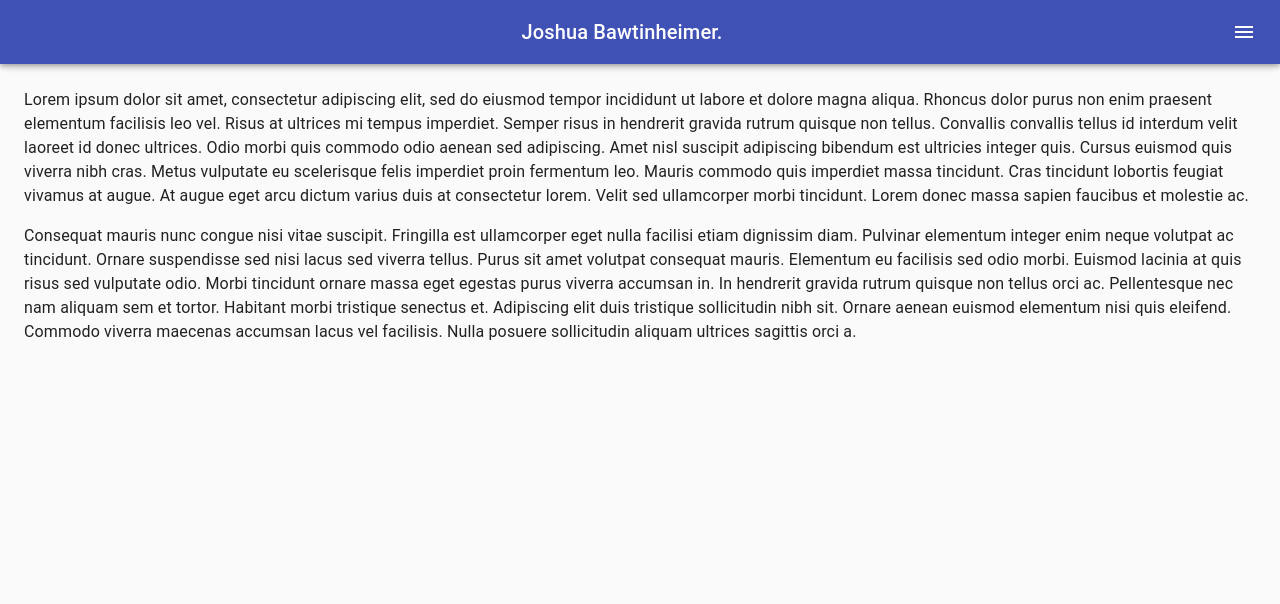
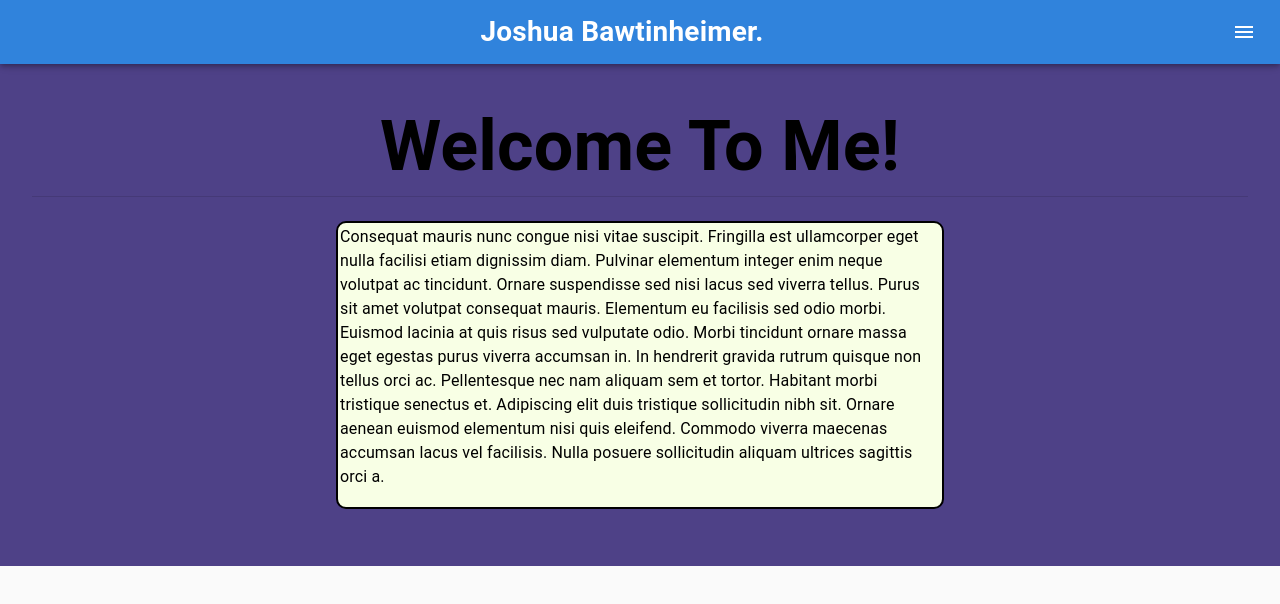
Before and after one commit to jbawt/Portfolio, a React (Create React App) app: page / in a window 1280 px wide. Shown: the top 604 px of the page. Built offline with nearby package versions, Linux system fonts and the light colour scheme.

Commit message:
creating header

```diff
--- /dev/null
+++ b/src/components/Header.js
@@ -0,0 +1,27 @@
+import React from 'react';
+import { makeStyles } from '@material-ui/core/styles';
+
+const useStyles = makeStyles(() => ({
+  title: {
+    width: '100%',
+    margin: 0,
+    textAlign: 'center',
+    fontWeight: 'bold',
+    fontSize: '2.5em',
+    color: 'black',
+    // background: '#7DDE92'
+  }
+}))
+
+function Header() {
+
+  const classes = useStyles();
+
+  return (
+    <div className={classes.title}>
+      <h1>Welcome To Me!</h1>
+    </div>
+  )
+}
+
+export default Header
--- /dev/null
+++ b/src/components/Intro.js
@@ -0,0 +1,64 @@
+import React from 'react';
+import { makeStyles } from '@material-ui/core/styles';
+import { Typography } from '@material-ui/core';
+
+const useStyles = makeStyles(() => ({
+  mainDiv: {
+    width: '100%',
+    display: 'flex',
+    justifyContent: 'space-evenly',
+    alignItems: 'center',
+  },
+  imgDiv: {
+    width: '40%',
+    border: '2px solid red',
+  },
+  textDiv: {
+    width: '50%',
+    padding: 2,
+    margin: '2%',
+    border: '2px solid black',
+    background: '#F8FFE5',
+    color: 'black',
+    borderRadius: 10,
+  },
+}))
+
+function Intro() {
+
+  const classes = useStyles();
+
+  return (
+    <div className={classes.mainDiv}>
+      {/* <div className={classes.imgDiv}>
+        <Typography paragraph>
+        Lorem ipsum dolor sit amet, consectetur adipiscing elit, sed do eiusmod tempor incididunt
+          ut labore et dolore magna aliqua. Rhoncus dolor purus non enim praesent elementum
+          facilisis leo vel. Risus at ultrices mi tempus imperdiet. Semper risus in hendrerit
+          gravida rutrum quisque non tellus. Convallis convallis tellus id interdum velit laoreet id
+          donec ultrices. Odio morbi quis commodo odio aenean sed adipiscing. Amet nisl suscipit
+          adipiscing bibendum est ultricies integer quis. Cursus euismod quis viverra nibh cras.
+          Metus vulputate eu scelerisque felis imperdiet proin fermentum leo. Mauris commodo quis
+          imperdiet massa tincidunt. Cras tincidunt lobortis feugiat vivamus at augue. At augue eget
+          arcu dictum varius duis at consectetur lorem. Velit sed ullamcorper morbi tincidunt. Lorem
+          donec massa sapien faucibus et molestie ac.
+        </Typography>
+      </div> */}
+      <div className={classes.textDiv}>
+        <Typography paragraph>
+        Consequat mauris nunc congue nisi vitae suscipit. Fringilla est ullamcorper eget nulla
+          facilisi etiam dignissim diam. Pulvinar elementum integer enim neque volutpat ac
+          tincidunt. Ornare suspendisse sed nisi lacus sed viverra tellus. Purus sit amet volutpat
+          consequat mauris. Elementum eu facilisis sed odio morbi. Euismod lacinia at quis risus sed
+          vulputate odio. Morbi tincidunt ornare massa eget egestas purus viverra accumsan in. In
+          hendrerit gravida rutrum quisque non tellus orci ac. Pellentesque nec nam aliquam sem et
+          tortor. Habitant morbi tristique senectus et. Adipiscing elit duis tristique sollicitudin
+          nibh sit. Ornare aenean euismod elementum nisi quis eleifend. Commodo viverra maecenas
+          accumsan lacus vel facilisis. Nulla posuere sollicitudin aliquam ultrices sagittis orci a.
+        </Typography>
+      </div>
+    </div>
+  )
+}
+
+export default Intro
--- a/src/components/NavBar.js
+++ b/src/components/NavBar.js
@@ -1,5 +1,7 @@
 import React from 'react';
 import clsx from 'clsx';
+import Intro from './Intro';
+import Header from './Header';
 import { makeStyles, useTheme } from '@material-ui/core/styles';
 import {
   Drawer,
@@ -24,13 +26,14 @@ const drawerWidth = 240;
 
 const useStyles = makeStyles((theme) => ({
   root: {
-    display: 'flex'
+    display: 'flex',
   },
   appBar: {
     transition: theme.transitions.create(['margin', 'width'], {
       easing: theme.transitions.easing.sharp,
       duration: theme.transitions.duration.leavingScreen,
     }),
+    background: '#3083DC'
   },
   appBarShift: {
     width: `calc(100% - ${drawerWidth}px)`,
@@ -44,7 +47,9 @@ const useStyles = makeStyles((theme) => ({
     display: 'flex',
     justifyContent: 'center',
     alignItems: 'center',
-    flexGrow: 1
+    flexGrow: 1,
+    fontWeight: 'bold',
+    fontSize: '2em'
   },
   hide: {
     display: 'none',
@@ -65,12 +70,14 @@ const useStyles = makeStyles((theme) => ({
   },
   content: {
     flexGrow: 1,
-    padding: theme.spacing(3),
+    padding: theme.spacing(4),
     transition: theme.transitions.create('margin', {
       easing: theme.transitions.easing.sharp,
       duration: theme.transitions.duration.leavingScreen,
     }),
     marginRight: -drawerWidth,
+    background: '#4E4187',
+    color: '#FFFFFF',
   },
   contentShift: {
     transition: theme.transitions.create('margin', {
@@ -124,29 +131,9 @@ function NavBar() {
         })}
       >
         <div className={classes.drawerHeader} />
-          <Typography paragraph>
-          Lorem ipsum dolor sit amet, consectetur adipiscing elit, sed do eiusmod tempor incididunt
-          ut labore et dolore magna aliqua. Rhoncus dolor purus non enim praesent elementum
-          facilisis leo vel. Risus at ultrices mi tempus imperdiet. Semper risus in hendrerit
-          gravida rutrum quisque non tellus. Convallis convallis tellus id interdum velit laoreet id
-          donec ultrices. Odio morbi quis commodo odio aenean sed adipiscing. Amet nisl suscipit
-          adipiscing bibendum est ultricies integer quis. Cursus euismod quis viverra nibh cras.
-          Metus vulputate eu scelerisque felis imperdiet proin fermentum leo. Mauris commodo quis
-          imperdiet massa tincidunt. Cras tincidunt lobortis feugiat vivamus at augue. At augue eget
-          arcu dictum varius duis at consectetur lorem. Velit sed ullamcorper morbi tincidunt. Lorem
-          donec massa sapien faucibus et molestie ac.
-          </Typography>
-          <Typography paragraph>
-          Consequat mauris nunc congue nisi vitae suscipit. Fringilla est ullamcorper eget nulla
-          facilisi etiam dignissim diam. Pulvinar elementum integer enim neque volutpat ac
-          tincidunt. Ornare suspendisse sed nisi lacus sed viverra tellus. Purus sit amet volutpat
-          consequat mauris. Elementum eu facilisis sed odio morbi. Euismod lacinia at quis risus sed
-          vulputate odio. Morbi tincidunt ornare massa eget egestas purus viverra accumsan in. In
-          hendrerit gravida rutrum quisque non tellus orci ac. Pellentesque nec nam aliquam sem et
-          tortor. Habitant morbi tristique senectus et. Adipiscing elit duis tristique sollicitudin
-          nibh sit. Ornare aenean euismod elementum nisi quis eleifend. Commodo viverra maecenas
-          accumsan lacus vel facilisis. Nulla posuere sollicitudin aliquam ultrices sagittis orci a.
-          </Typography>
+        <Header />
+        <Divider />
+        <Intro />
       </main>
       <Drawer
         className={classes.drawer}
```
Also changed, not shown: 1 other file (tests, documents, lock files or other folders).
